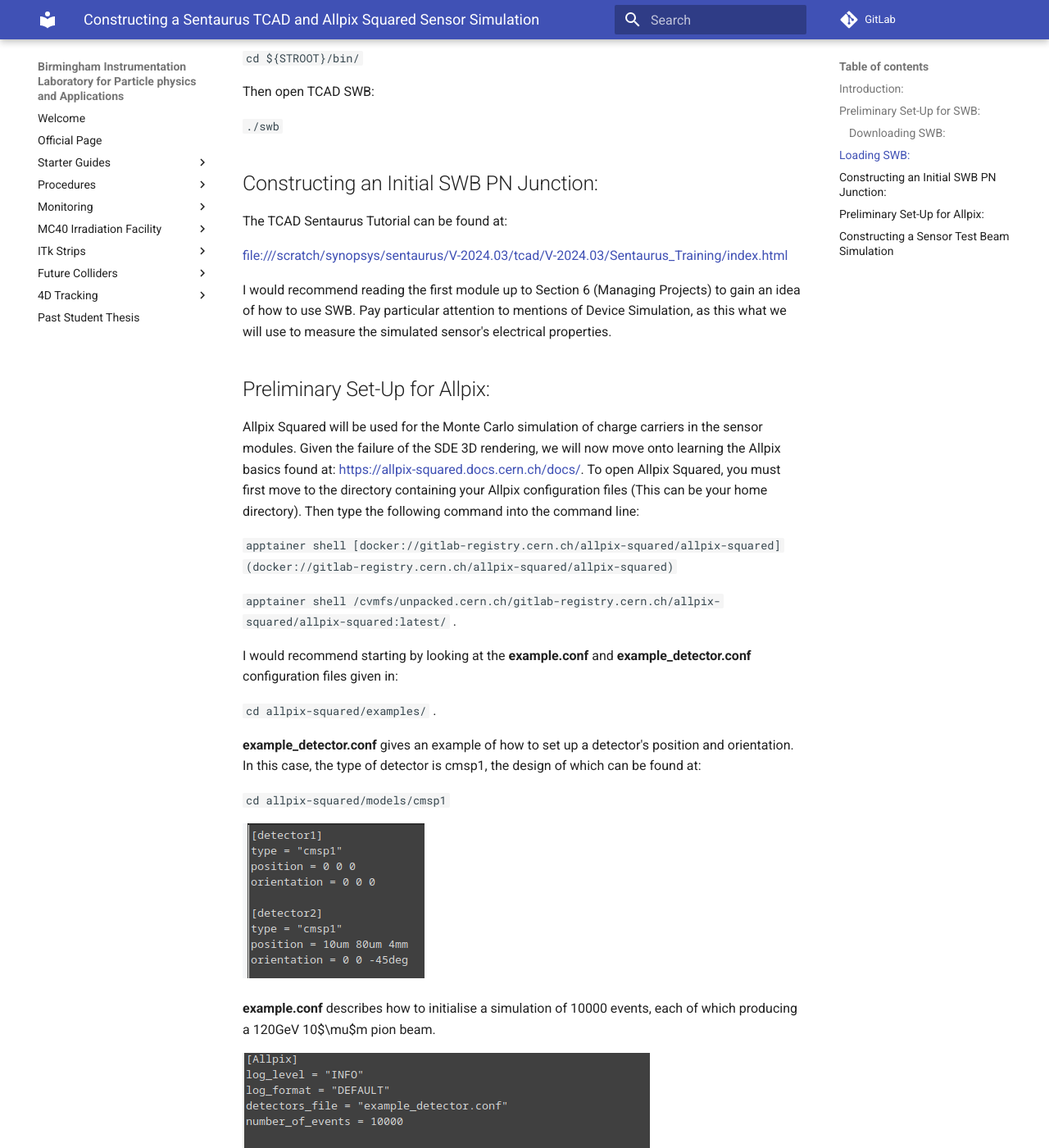
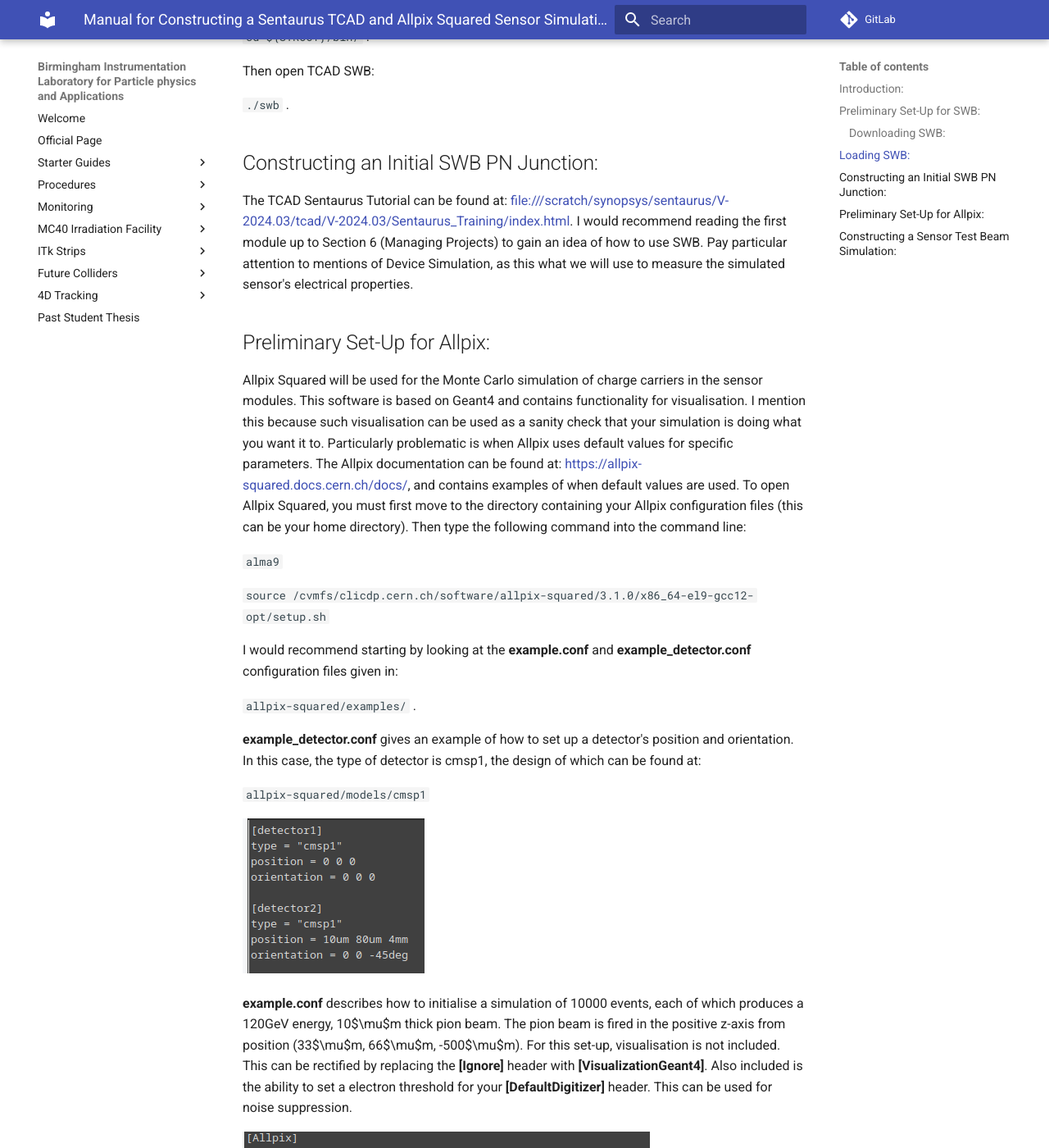
Before and after one commit to BILPAware/wiki, an MkDocs documentation site: the page built from docs/ElliottPWright_Summer_2024/Simulation.md, in a window 1280 px wide and 1400 px high, scrolled down 1188 px. Shown: the whole window at 82% size. Built offline with MkDocs 1.6.1 and Material for MkDocs 9.7.7, drawn with Linux system fonts in a browser that asks for light colours; some of the changed text lies outside the part shown.

Commit message:
SWB and Allpix simulation tutorial with ROOT browser instructions

```diff
--- a/docs/ElliottPWright_Summer_2024/Simulation.md
+++ b/docs/ElliottPWright_Summer_2024/Simulation.md
@@ -1,8 +1,8 @@
-# Constructing a Sentaurus TCAD and Allpix Squared Sensor Simulation
+# Manual for Constructing a Sentaurus TCAD and Allpix Squared Sensor Simulation
 
 ## Introduction:
 
-Included here is a TCAD tutorial using the Sentuarus Workbench (SWB) to simulate a series of increasingly sophisticated semiconductor sensors. Following this is an Allpix Squared tutorial for checking sensor functionality, demonstrated using a 224 x 512 pixel matrix with a test beam of pions.
+Included here is a TCAD tutorial using the Sentuarus Workbench (SWB) to simulate a series of increasingly sophisticated semiconductor sensors. Following this is an Allpix Squared tutorial, where a test beam of protons impinges on a telescope of 7, 224 x 512 pixel, monolithic sensors.
 
 ## Preliminary Set-Up for SWB:
 
@@ -38,45 +38,41 @@ Start up the terminal and apply the following lines to set the license:
 
 cd into the directory containing Sentaurus:
 
-`cd ${STROOT}/bin/`
+`cd ${STROOT}/bin/` .
 
 Then open TCAD SWB:
 
-`./swb`
+`./swb` .
 
 ## Constructing an Initial SWB PN Junction:
 
-The TCAD Sentaurus Tutorial can be found at:
-
-<file:///scratch/synopsys/sentaurus/V-2024.03/tcad/V-2024.03/Sentaurus_Training/index.html>
-
-I would recommend reading the first module up to Section 6 (Managing Projects) to gain an idea of how to use SWB. Pay particular attention to mentions of Device Simulation, as this what we will use to measure the simulated sensor's electrical properties.
+The TCAD Sentaurus Tutorial can be found at: <file:///scratch/synopsys/sentaurus/V-2024.03/tcad/V-2024.03/Sentaurus_Training/index.html>. I would recommend reading the first module up to Section 6 (Managing Projects) to gain an idea of how to use SWB. Pay particular attention to mentions of Device Simulation, as this what we will use to measure the simulated sensor's electrical properties.
 
 ## Preliminary Set-Up for Allpix:
 
-Allpix Squared will be used for the Monte Carlo simulation of charge carriers in the sensor modules. Given the failure of the SDE 3D rendering, we will now move onto learning the Allpix basics found at: <https://allpix-squared.docs.cern.ch/docs/>. To open Allpix Squared, you must first move to the directory containing your Allpix configuration files (This can be your home directory). Then type the following command into the command line:
+Allpix Squared will be used for the Monte Carlo simulation of charge carriers in the sensor modules. This software is based on Geant4 and contains functionality for visualisation. I mention this because such visualisation can be used as a sanity check that your simulation is doing what you want it to. Particularly problematic is when Allpix uses default values for specific parameters. The Allpix documentation can be found at: <https://allpix-squared.docs.cern.ch/docs/>, and contains examples of when default values are used. To open Allpix Squared, you must first move to the directory containing your Allpix configuration files (this can be your home directory). Then type the following command into the command line:
 
-`apptainer shell [docker://gitlab-registry.cern.ch/allpix-squared/allpix-squared](docker://gitlab-registry.cern.ch/allpix-squared/allpix-squared)`
+`alma9`
 
-`apptainer shell /cvmfs/unpacked.cern.ch/gitlab-registry.cern.ch/allpix-squared/allpix-squared:latest/` .
+`source /cvmfs/clicdp.cern.ch/software/allpix-squared/3.1.0/x86_64-el9-gcc12-opt/setup.sh`
 
 I would recommend starting by looking at the **example.conf** and **example_detector.conf** configuration files given in:
 
-`cd allpix-squared/examples/` .
+`allpix-squared/examples/` .
 
 **example_detector.conf** gives an example of how to set up a detector's position and orientation. In this case, the type of detector is cmsp1, the design of which can be found at:
 
-`cd allpix-squared/models/cmsp1`
+`allpix-squared/models/cmsp1`
 
 ![](images/Example_Detector.png)
 
-**example.conf** describes how to initialise a simulation of 10000 events, each of which producing a 120GeV 10$\mu$m pion beam.
+**example.conf** describes how to initialise a simulation of 10000 events, each of which produces a 120GeV energy, 10$\mu$m thick pion beam. The pion beam is fired in the positive z-axis from position (33$\mu$m, 66$\mu$m, -500$\mu$m). For this set-up, visualisation is not included. This can be rectified by replacing the **[Ignore]** header with **[VisualizationGeant4]**. Also included is the ability to set a electron threshold for your **[DefaultDigitizer]** header. This can be used for noise suppression.
 
 ![](images/Screenshot%20from%202024-07-10%2010-01-24.png)
 
-To start a full simulation, cd into the directory containing the relevant .conf file. To run the file (e.g. to run **example.conf**), type:
+To start a full simulation, cd into the directory containing the relevant .conf file. To run the file, e.g. to run **example.conf**, type:
 
-`allpix -c <file.conf>` .
+`allpix -c example.conf` .
 
 Once this has run, now look for the output folder in the same directory as \<file.conf\>. If this is present, you can examine the files in the ROOT Object Browser using:
 
@@ -84,31 +80,77 @@ Once this has run, now look for the output folder in the same directory as \<fil
 
 `new TBrowser`
 
-Then navigate to the examples folder. You have now demonstrated Allpix Squared functionality. With this in mind, we can now move on to building our own sensor based on the Allpide model.
+![New TBrowser Menu](images/Screenshot%20from%202024-07-16%2014-37-38.png)
 
-## Constructing a Sensor Test Beam Simulation
+Then navigate to the examples folder. You have now demonstrated Allpix Squared functionality. With this in mind, we can now move on to building our own sensor based on the Allpide model. To look at something like the pixel hitmap, navigative to **modules.root/DetectorHistogrammer/\<detector_number\>/hit_map**. The figure below demonstrates how this should look.
+
+![](images/Screenshot from 2024-07-23 16-44-04.png)
+
+## Constructing a Sensor Test Beam Simulation:
 
 To begin with, we take the Allpide model from the featured Allpix models and change the relevant parameters to match those in the table below.
 
-| Name             | Value           | Unit       |
-|------------------|-----------------|------------|
-| Sensor Dimension | 20 x 10         | mm$^2$     |
-| Pixel Pitch      | 36.4 x 36.4     | $\mu$m$^2$ |
-| Pixel Matrix     | 512 x 224       |            |
-| Sensor Thickness | 100             | $\mu$m     |
-| Sensor Excess    | 0.6816 x 0.9232 | mm$^2$     |
+| Parameter        | Value                     |
+|------------------|---------------------------|
+| Sensor Dimension | 20.2 mm x 10.1168 mm      |
+| Pixel Pitch      | 36.4 $\mu$m x 36.4 $\mu$m |
+| Pixel Matrix     | 512 x 224                 |
+| Sensor Thickness | 100 $\mu$m                |
+| Sensor Excess    | 0.7816 mm x 0.9812 mm     |
 
-: Table of Sensor Parameters
+: Table of sensor parameters
 
-You will then need to add the following line in the main simulation configuration file:
+Now create a detector configuration file, specifying the **alpide** as the detector type, and arranging the 7 detectors/sensors as per the table below.
+
+| Z-axis position (mm) |
+|----------------------|
+| 0                    |
+| 80                   |
+| 160                  |
+| 550                  |
+| 940                  |
+| 1020                 |
+| 1100                 |
+
+: Sensor z-axis positions
+
+| Parameter              | Value   |
+|------------------------|---------|
+| Particle               | proton  |
+| Energy                 | 180GeV  |
+| Temperature            | 258.15K |
+| Depletion Voltage      | -30V    |
+| Digitisation Threshold | 260e    |
+
+: Simulation operational parameters
+
+The main simulation configuration file for this simulation is adapted from **example.conf**, which can be found here
+
+`./allpix-squared/examples`
+
+. You will then need to add the following line in the main simulation configuration file **[Allpix]** header:
 
 `model_paths = "./allpix-squared/<detector_files>/"`
 
-Where \<detector_files\> is the directory where allpide is stored. This allows Allpix to know where you want it to check for pre-defined detectors.
+where \<detector_files\> is the directory where allpide is stored. This allows Allpix to know where you want it to check for pre-defined detectors. Before running your full simulation .config file, the following line must be added in the **[ROOTObjectWriter]** header:
+
+`file_name = "./allpix-squared/<Output_File_Name.root>"`
+
+This specifies where you want your output data to be stored. Finally, you'll need to add a **[DetectorHistogrammer]** header for the fourth detector. Now run your main simulation configuration file. Once this has completed, open a new TBrowser. Your screen should look like this:
+
+To look for histogram data, go to PixelHit/\<detector\>/pixel/local_center\_/X(). This should demonstrate to you that the simulation was successful as it shows you the pixel hits in the X-axis. (The same logic can be applied to the Y- and Z-axis.) To look at clustering data
+
+![Allpix-Squared Simulation Visualisation](images/Screenshot%20from%202024-07-16%2016-54-29.png)
 
 UNEDITED BELOW:
 
-Sentaurus Process can be used for fabrication, while Sentaurus Structure Editor uses pre-defined geometries. After a structure is generated, we can create a device to measure the electrical properties. To extract values from the simulation, the simulation flow must end with a Sentaurus Visual.
+Sentaurus Process can be used for fabrication, while Sentaurus Structure Editor uses pre-def
+
+alma9
+
+source /cvmfs/clicdp.cern.ch/software/allpix-squared/3.1.0/x86_64-el9-gcc12-opt/setup.sh
+
+ined geometries. After a structure is generated, we can create a device to measure the electrical properties. To extract values from the simulation, the simulation flow must end with a Sentaurus Visual.
 
 NOTE: Sentaurus Workbench (SWB) comes with pre-prepared projects.
 
```
Also changed, not shown: other parts of docs/ElliottPWright_Summer_2024/Simulation.md (+11 -7 lines), docs/ElliottPWright_Summer_2024/images/Screenshot from 2024-07-16 14-37-38.png (added), docs/ElliottPWright_Summer_2024/images/Screenshot from 2024-07-16 16-54-29.png (added), docs/ElliottPWright_Summer_2024/images/Screenshot from 2024-07-23 16-44-04.png (added).
